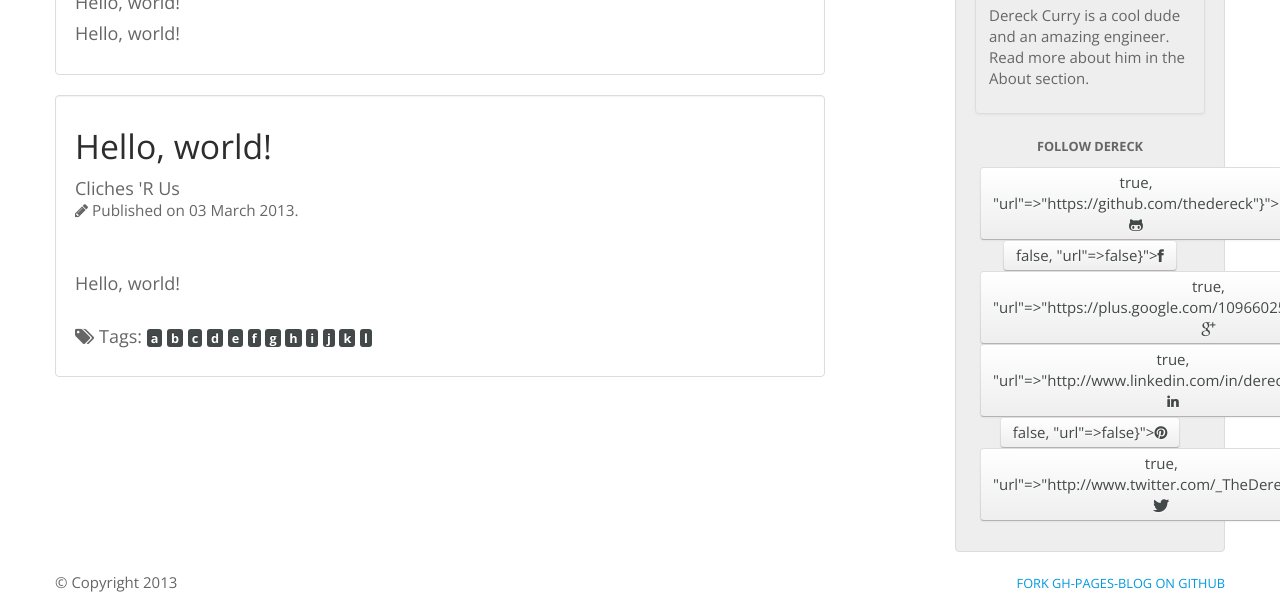
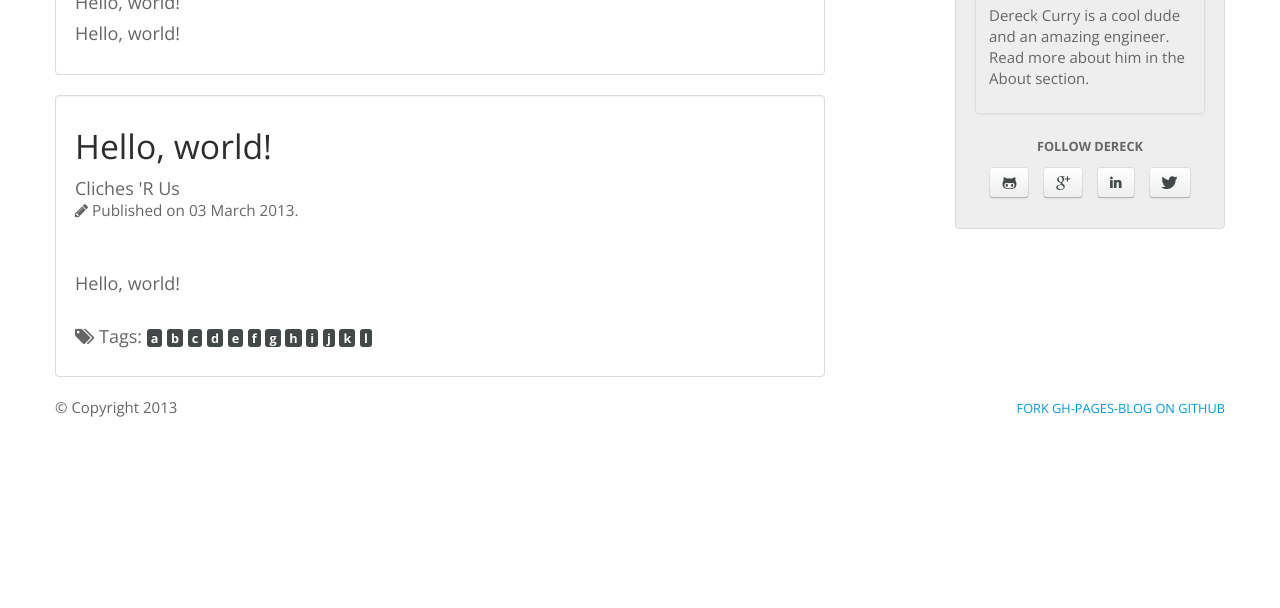
Before and after one commit to thedereck/thedereck.github.com, a Jekyll site: the page built from index.html, in a window 1280 px wide, cut to the strip 292-900 px from the top of the page. Built offline with Jekyll 4.4.1, drawn with Linux system fonts in a browser that asks for light colours.

Commit message:
More social links fix

```diff
--- a/_includes/body/social-links.html
+++ b/_includes/body/social-links.html
@@ -7,55 +7,55 @@
 {% if social and site.font_awesome.enabled %}
 <p class="text-center"><small><strong>FOLLOW {{ site.sections.brief_bio.social_links.follow_name | upcase }}</strong></small></p>
 <ul class="inline text-center">
-	{% if site.sections.brief_bio.social_links.github %}
-	<li><a class="btn" href="{{ site.sections.brief_bio.social_links.github }}"><i class="icon-github-alt"></i></a></li>
+	{% if site.sections.brief_bio.social_links.github.enabled %}
+	<li><a class="btn" href="{{ site.sections.brief_bio.social_links.github.url }}"><i class="icon-github-alt"></i></a></li>
 	{% endif %}
 
-	{% if site.sections.brief_bio.social_links.facebook %}
-	<li><a class="btn" href="{{ site.sections.brief_bio.social_links.facebook }}"><i class="icon-facebook"></i></a></li>
+	{% if site.sections.brief_bio.social_links.facebook.enabled %}
+	<li><a class="btn" href="{{ site.sections.brief_bio.social_links.facebook.url }}"><i class="icon-facebook"></i></a></li>
 	{% endif %}
 
-	{% if site.sections.brief_bio.social_links.googleplus %}
-	<li><a class="btn" href="{{ site.sections.brief_bio.social_links.googleplus }}"><i class="icon-google-plus"></i></a></li>
+	{% if site.sections.brief_bio.social_links.googleplus.enabled %}
+	<li><a class="btn" href="{{ site.sections.brief_bio.social_links.googleplus.url }}"><i class="icon-google-plus"></i></a></li>
 	{% endif %}
 
-	{% if site.sections.brief_bio.social_links.linkedin %}
-	<li><a class="btn" href="{{ site.sections.brief_bio.social_links.linkedin }}"><i class="icon-linkedin"></i></a></li>
+	{% if site.sections.brief_bio.social_links.linkedin.enabled %}
+	<li><a class="btn" href="{{ site.sections.brief_bio.social_links.linkedin.url }}"><i class="icon-linkedin"></i></a></li>
 	{% endif %}
 
-	{% if site.sections.brief_bio.social_links.pinterest %}
-	<li><a class="btn" href="{{ site.sections.brief_bio.social_links.pinterest }}"><i class="icon-pinterest"></i></a></li>
+	{% if site.sections.brief_bio.social_links.pinterest.enabled %}
+	<li><a class="btn" href="{{ site.sections.brief_bio.social_links.pinterest.url }}"><i class="icon-pinterest"></i></a></li>
 	{% endif %}
 
-	{% if site.sections.brief_bio.social_links.twitter %}
-	<li><a class="btn" href="{{ site.sections.brief_bio.social_links.twitter }}"><i class="icon-twitter"></i></a></li>
+	{% if site.sections.brief_bio.social_links.twitter.enabled %}
+	<li><a class="btn" href="{{ site.sections.brief_bio.social_links.twitter.url }}"><i class="icon-twitter"></i></a></li>
 	{% endif %}
 </ul>
 {% elsif social %}
 <p class="text-center"><small><strong>FOLLOW {{ site.sections.brief_bio.social_links.follow_name | upcase }}</strong></small></p>
 <ul class="inline text-center">
-	{% if site.sections.brief_bio.social_links.github %}
-	<li><a class="btn" href="{{ site.brief_bio.social_links.github }}">GitHub</a></li>
+	{% if site.sections.brief_bio.social_links.github.enabled %}
+	<li><a class="btn" href="{{ site.brief_bio.social_links.github.url }}">GitHub</a></li>
 	{% endif %}
 
-	{% if site.sections.brief_bio.social_links.facebook %}
-	<li><a class="btn" href="{{ site.brief_bio.social_links.facebook }}">Facebook</a></li>
+	{% if site.sections.brief_bio.social_links.facebook.enabled %}
+	<li><a class="btn" href="{{ site.brief_bio.social_links.facebook.url }}">Facebook</a></li>
 	{% endif %}
 
-	{% if site.sections.brief_bio.social_links.googleplus %}
-	<li><a class="btn" href="{{ site.brief_bio.social_links.googleplus }}">Google+</a></li>
+	{% if site.sections.brief_bio.social_links.googleplus.enabled %}
+	<li><a class="btn" href="{{ site.brief_bio.social_links.googleplus.url }}">Google+</a></li>
 	{% endif %}
 
-	{% if site.sections.brief_bio.social_links.linkedin %}
-	<li><a class="btn" href="{{ site.brief_bio.social_links.linkedin }}">Linkedin</a></li>
+	{% if site.sections.brief_bio.social_links.linkedin.enabled %}
+	<li><a class="btn" href="{{ site.brief_bio.social_links.linkedin.url }}">Linkedin</a></li>
 	{% endif %}
 
-	{% if site.sections.brief_bio.social_links.pinterest %}
-	<li><a class="btn" href="{{ site.brief_bio.social_links.pinterest }}">Pinterest</a></li>
+	{% if site.sections.brief_bio.social_links.pinterest.enabled %}
+	<li><a class="btn" href="{{ site.brief_bio.social_links.pinterest.url }}">Pinterest</a></li>
 	{% endif %}
 
-	{% if site.sections.brief_bio.social_links.twitter %}
-	<li><a class="btn" href="{{ site.brief_bio.social_links.twitter }}">Twitter</a></li>
+	{% if site.sections.brief_bio.social_links.twitter.enabled %}
+	<li><a class="btn" href="{{ site.brief_bio.social_links.twitter.url }}">Twitter</a></li>
 	{% endif %}
 </ul>
 {% endif %}
```
